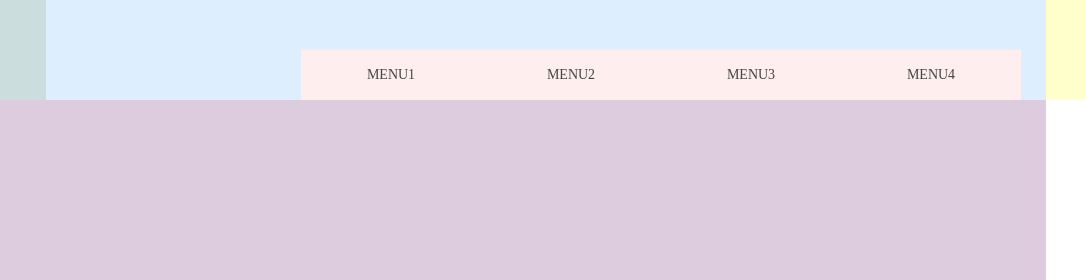
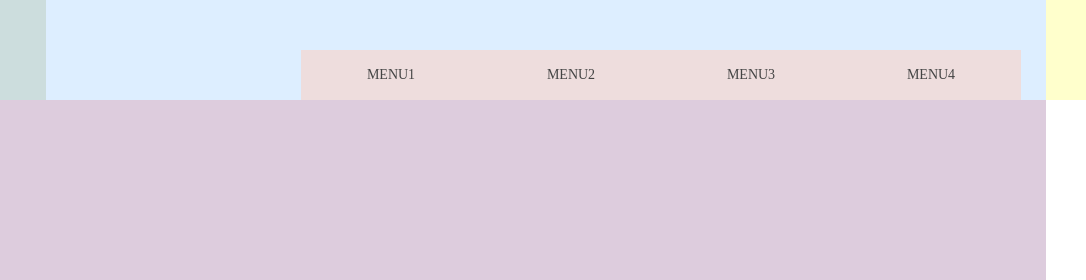
Before and after one commit to gjnr77/wireframe2, a plain HTML site: page index.html in a window 1280 px wide. Shown: the top 280 px of the page, 194-1280 px from the left. Drawn offline with Linux system fonts and the light colour scheme.

Commit message:
update 2021-02-04

```diff
--- a/css/style.css
+++ b/css/style.css
@@ -12,7 +12,7 @@
 #wrap #header .wrap .content .right-box #nav {width:720px;text-align:right;margin:50px 25px 0 auto;}
 #wrap #header .wrap .content .right-box #nav .main-btn-wrap {display:inline-block;}
 #wrap #header .wrap .content .right-box #nav .main-btn-wrap > li {float:left;width:180px;text-align:center;}
-#wrap #header .wrap .content .right-box #nav .main-btn-wrap > li .main-btn {display:block;line-height:50px;background:#fee;transition:all .4s;}
+#wrap #header .wrap .content .right-box #nav .main-btn-wrap > li .main-btn {display:block;line-height:50px;background:#edd;transition:all .4s;}
 #wrap #header .wrap .content .right-box #nav .main-btn-wrap > li .main-btn:hover {background:rgba(200,150,150, .3);text-decoration:underline;}
 /* 서브메뉴 */
 #wrap #header .wrap .content .right-box #nav .main-btn-wrap > li .sub {display:none;}
```
